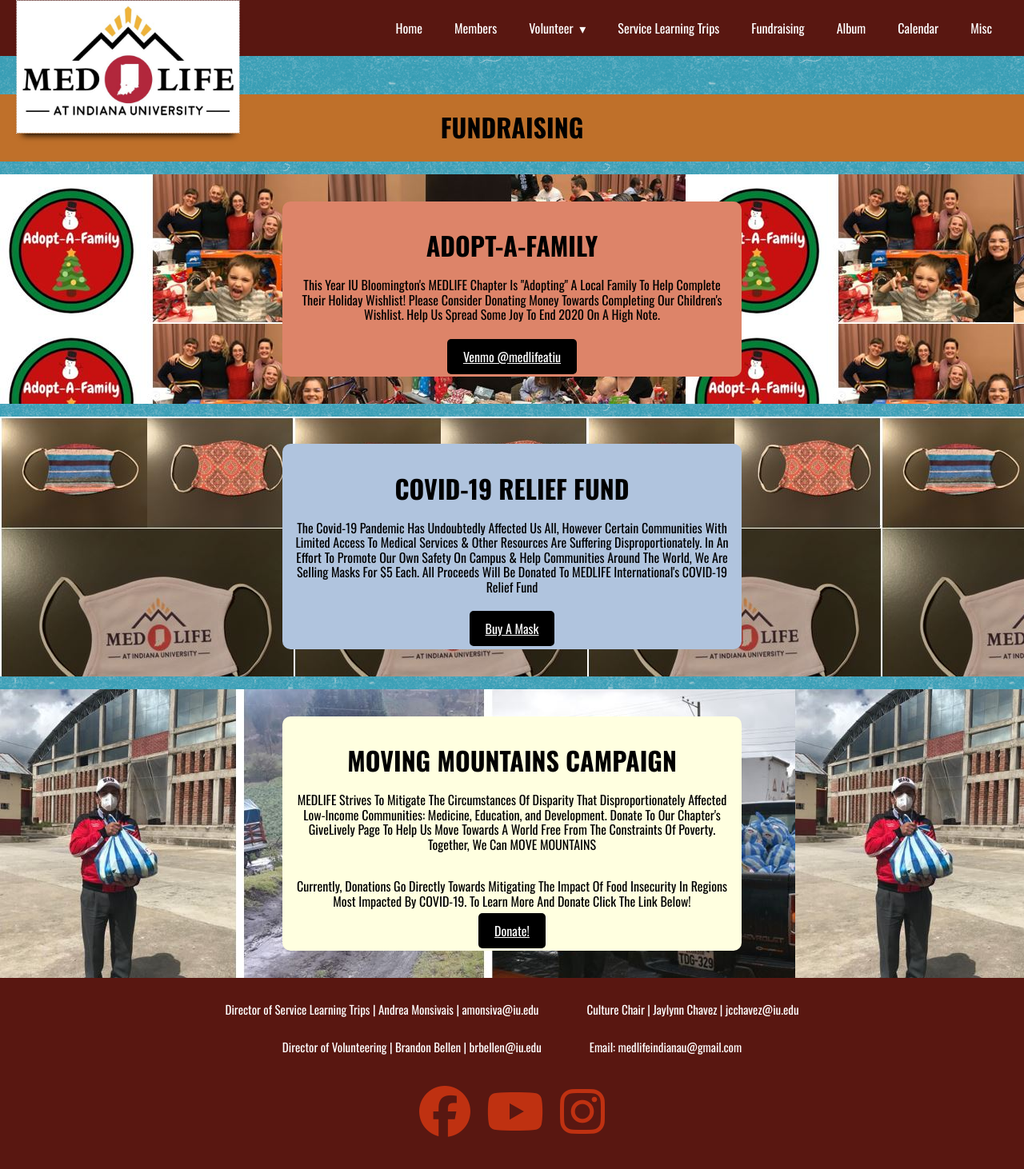
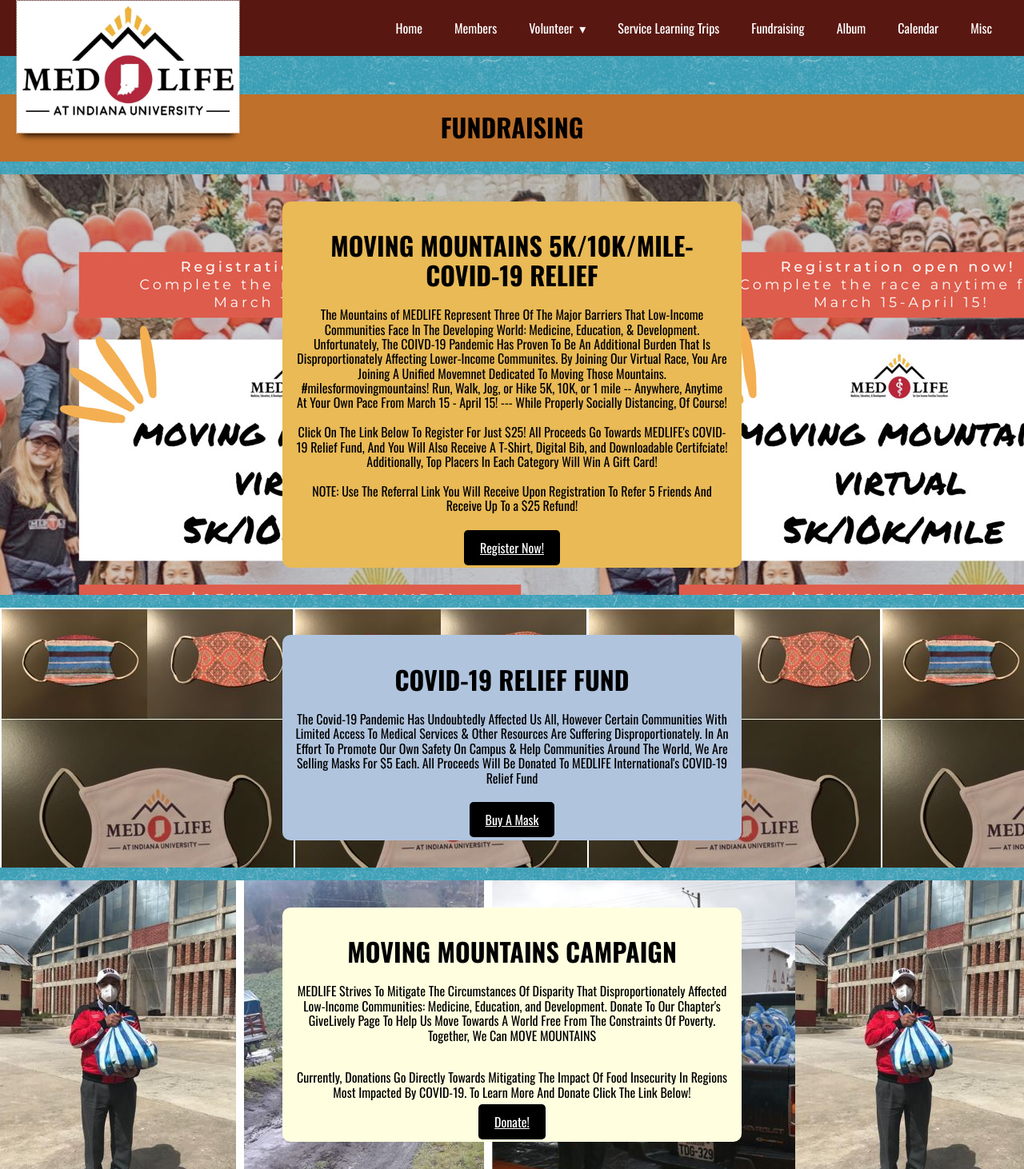
Before and after one commit to psychocakes/medlifeatiu2021-Stacey-Tam, a PHP site: page /fundraising.html in a window 1280 px wide. Shown: the top 1462 px of the page at 80% size. Before the commit the page ends 1422 px from the top, so only its background shows below. Run offline with PHP 8.4, Linux system fonts and the light colour scheme; some libraries are stand-ins or nearby versions.

Commit message:
covid19 race fundraiser

```diff
--- a/css/styles.css
+++ b/css/styles.css
@@ -382,7 +382,7 @@ text-align: center;
 
 .fundraiser1 {
     text-align:center;
-        background-image: url(/images/webdesign/AdoptAFamilyBackground.JPG);
+        background-image: url(/images/webdesign/Race\ Flyer.JPG);
         padding: 2px;
         z-index:0;
         position: relative;
@@ -395,7 +395,7 @@ text-align: center;
 }
 
 .fundraiser1 .info article {
-    background: rgb(221, 132, 105);
+    background: rgb(233, 186, 85);
     padding: 1em;
     text-align: center;
     margin: 2em;
--- a/fundraising.html
+++ b/fundraising.html
@@ -76,12 +76,16 @@
              <div class = "fundraiser1">
                 <section class= "info">
                     <article>
-                        <h1>ADOPT-A-FAMILY</h1>
-                        <p>This Year IU Bloomington's MEDLIFE Chapter Is "Adopting" A Local Family To Help Complete
-                            Their Holiday Wishlist! Please Consider Donating Money Towards Completing Our Children's
-                            Wishlist. Help Us Spread Some Joy To End 2020 On A High Note.
+                        <h1>MOVING MOUNTAINS 5K/10K/MILE-COVID-19 RELIEF</h1>
+                        <p>The Mountains of MEDLIFE Represent Three Of The Major Barriers That Low-Income Communities Face In The Developing World: Medicine, Education, & Development. Unfortunately, The COIVD-19 Pandemic Has
+                            Proven To Be An Additional Burden That Is Disproportionately Affecting Lower-Income Communites. By Joining Our Virtual Race, You Are Joining A Unified Movemnet Dedicated To Moving Those Mountains. #milesformovingmountains!
+                            Run, Walk, Jog, or Hike 5K, 10K, or 1 mile -- Anywhere, Anytime At Your Own Pace From March 15 - April 15! --- While Properly Socially Distancing, Of Course!
+                            <br><br>
+                            Click On The Link Below To Register For Just $25! All Proceeds Go Towards MEDLIFE's COVID-19 Relief Fund, And You Will Also Receive A T-Shirt, Digital Bib, and Downloadable Certifciate! Additionally, Top Placers In Each Category
+                            Will Win A Gift Card!
+                            <br><br> NOTE: Use The Referral Link You Will Receive Upon Registration To Refer 5 Friends And Receive Up To a $25 Refund!
                         </p>
-                        <br> <a href= "https://venmo.com/account/sign-in" class= "button2">Venmo @medlifeatiu</a>
+                        <br> <a href= "https://runsignup.com/Race/IN/Bloomington/MovingMountainsCOVID19ReliefVirtualRace" class= "button2">Register Now!</a>
                     </article>
                 </section>
             </div>
```
Also changed, not shown: images/webdesign/Race Flyer.JPG (added).
